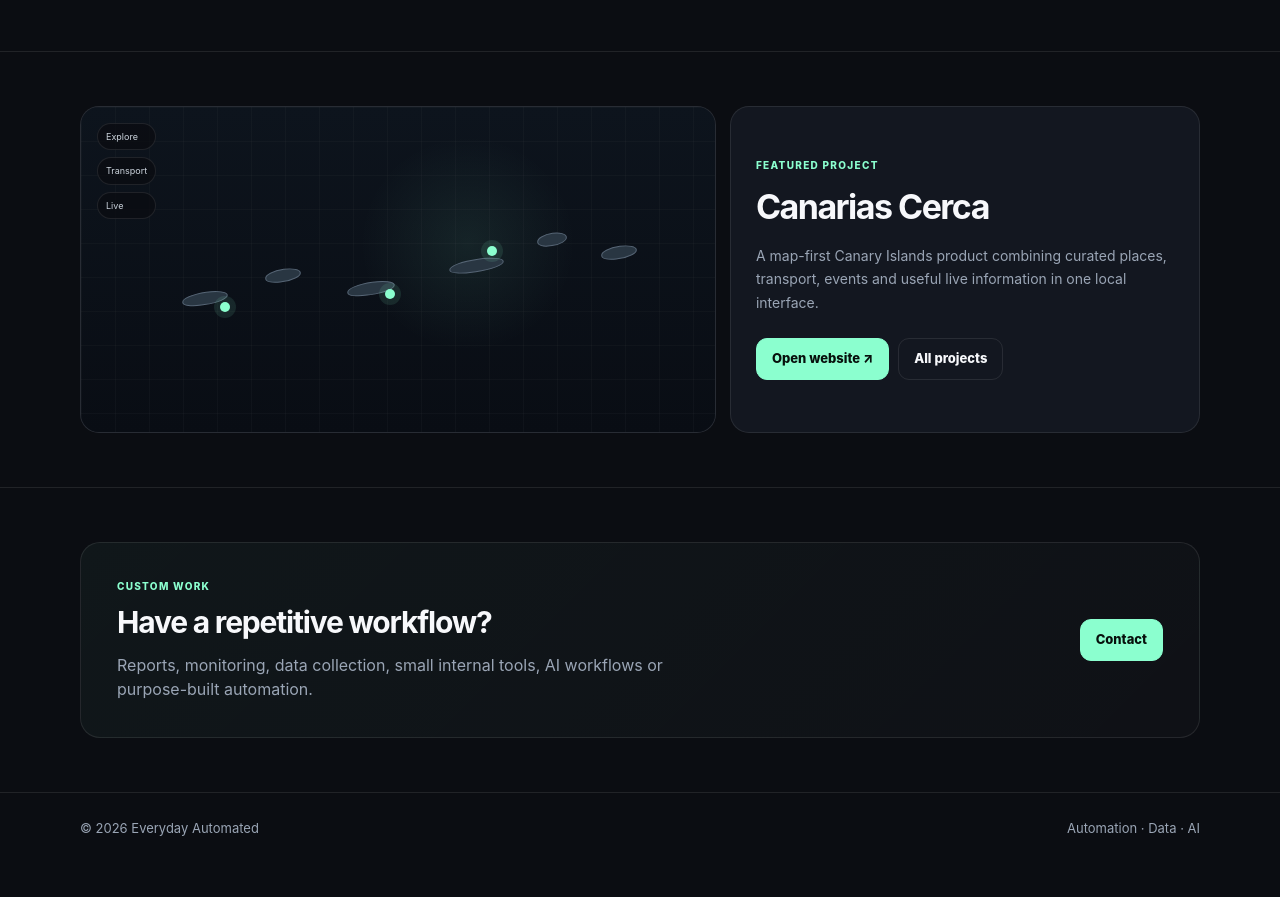
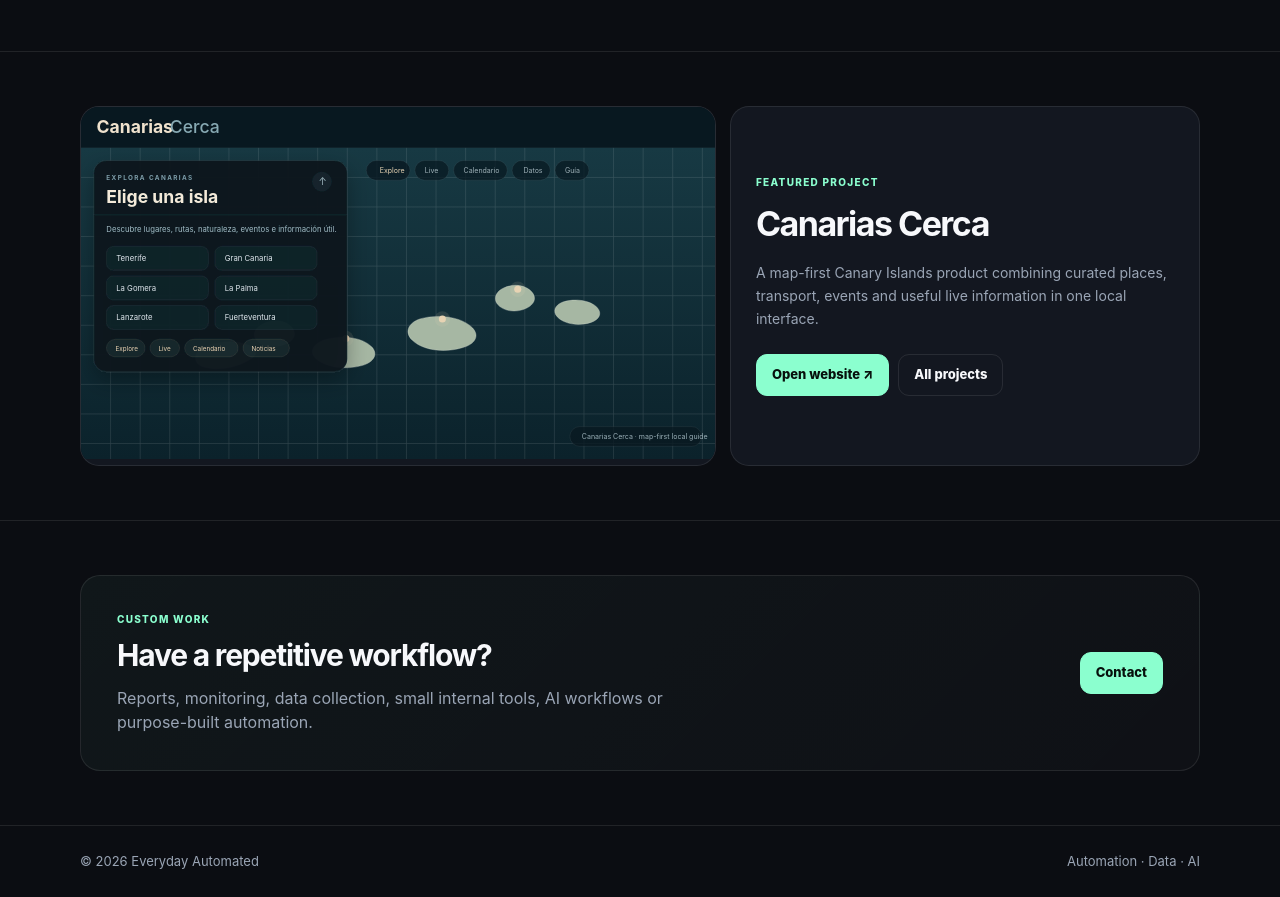
Before and after one commit to everyday-automated/everyday-automated.github.io, a plain HTML site: page index.html in a window 1280 px wide. Shown: the part 1046-1943 px from the top of the page. Before the commit the page ends 1910 px from the top, so only its background shows below. Drawn offline with Linux system fonts and the light colour scheme.

Commit message:
Show Canarias Cerca interface preview on homepage

```diff
--- a/index.html
+++ b/index.html
@@ -73,13 +73,7 @@
 <section>
   <div class="wrap featured">
     <div class="feature-panel">
-      <div class="map-preview" aria-label="Stylized Canary Islands project map preview">
-        <div class="map-grid"></div>
-        <span class="island i1"></span><span class="island i2"></span><span class="island i3"></span>
-        <span class="island i4"></span><span class="island i5"></span><span class="island i6"></span>
-        <span class="pin p1"></span><span class="pin p2"></span><span class="pin p3"></span>
-        <div class="map-ui"><span>Explore</span><span>Transport</span><span>Live</span></div>
-      </div>
+      <img class="feature-screenshot" src="/assets/canarias-cerca-preview.svg" alt="Canarias Cerca interface preview">
     </div>
     <div class="feature-copy">
       <div class="label">Featured project</div>
```
